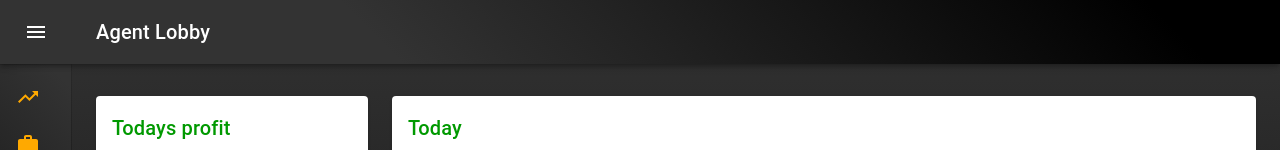
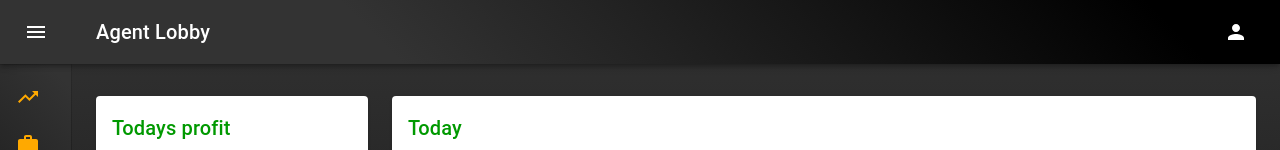
Before and after one commit to rebatepokerapp/agent-admin-v1, a React (Create React App) app: page /dashboard in a window 1280 px wide. Shown: the top 150 px of the page. Built offline with nearby package versions, Linux system fonts and the light colour scheme; no server answers.

Commit message:
agent icon menu

```diff
--- /dev/null
+++ b/src/components/AgentIcon.js
@@ -0,0 +1,70 @@
+import React from 'react';
+import { makeStyles } from '@material-ui/core/styles';
+import IconButton from '@material-ui/core/Button';
+import Menu from '@material-ui/core/Menu';
+import MenuItem from '@material-ui/core/MenuItem';
+import PersonIcon from '@material-ui/icons/Person';
+import LocalAtmIcon from '@material-ui/icons/LocalAtm';
+import MessageIcon from '@material-ui/icons/Message';
+import SettingsIcon from '@material-ui/icons/Settings';
+import ExitToAppIcon from '@material-ui/icons/ExitToApp';
+import Divider from '@material-ui/core/Divider';
+
+const useStyles = makeStyles((theme) => ({
+    topIcon: {
+      display: 'flex',
+      alignItems: 'center',
+      justifyContent: 'flex-end',
+      color: '#FFFFFF',
+      padding: '0 8px',
+      ...theme.mixins.toolbar,
+    },
+    menu: {
+        backgroundColor: '#333333',
+    },
+    menuIcon: {
+        textAlign: 'left',
+        color: '#666666',
+    },
+    menuText: {
+        color: '#333333',
+    },
+}));
+
+export default function AgentMenu() {
+  const classes = useStyles();
+  const [anchorEl, setAnchorEl] = React.useState(null);
+
+  const handleClick = (event) => {
+    setAnchorEl(event.currentTarget);
+  };
+
+  const handleClose = () => {
+    setAnchorEl(null);
+  };
+
+  return (
+    <div>
+      <IconButton className={classes.topIcon} aria-controls="simple-menu" aria-haspopup="true" onClick={handleClick}>
+          <PersonIcon />
+      </IconButton>
+      <Menu
+        id="simple-menu"
+        anchorEl={anchorEl}
+        keepMounted
+        open={Boolean(anchorEl)}
+        onClose={handleClose}
+      >
+        <MenuItem className={classes.menuText}>Agent: Canazo</MenuItem>
+        <MenuItem disabled>&nbsp;</MenuItem>
+        <Divider />
+        <MenuItem onClick={handleClose}><MessageIcon className={classes.menuIcon}/>&nbsp;&nbsp;&nbsp;<font className={classes.menuText}>Messages</font></MenuItem>
+        <MenuItem onClick={handleClose}><LocalAtmIcon className={classes.menuIcon}/>&nbsp;&nbsp;&nbsp;<font className={classes.menuText}>Payments</font></MenuItem>
+        <MenuItem onClick={handleClose}><SettingsIcon className={classes.menuIcon}/>&nbsp;&nbsp;&nbsp;<font className={classes.menuText}>Settings</font></MenuItem>
+        <MenuItem disabled>&nbsp;</MenuItem>
+        <Divider />
+        <MenuItem onClick={handleClose}><ExitToAppIcon className={classes.menuIcon}/>&nbsp;&nbsp;&nbsp;<font className={classes.menuText}>Logout</font></MenuItem>
+      </Menu>
+    </div>
+  );
+}
--- a/src/components/Dashboard.js
+++ b/src/components/Dashboard.js
@@ -14,8 +14,8 @@ import Badge from '@material-ui/core/Badge';
 import Container from '@material-ui/core/Container';
 import MenuIcon from '@material-ui/icons/Menu';
 import ChevronLeftIcon from '@material-ui/icons/ChevronLeft';
-import NotificationsIcon from '@material-ui/icons/Notifications';
 import { mainListItems, secondaryListItems } from './listItems';
+import AgentMenu from './AgentIcon';
 import Copyright from './Copyright';
 import MainDash from './MainDash';
 
@@ -26,6 +26,14 @@ const drawerWidth = 240;
 const useStyles = makeStyles((theme) => ({
   root: {
     display: 'flex',
+  },
+  topIcon: {
+    display: 'flex',
+    alignItems: 'center',
+    justifyContent: 'flex-end',
+    color: '#FFFFFF',
+    padding: '0 8px',
+    ...theme.mixins.toolbar,
   },
   toolbar: {
     paddingRight: 24, // keep right padding when drawer closed
@@ -132,6 +140,7 @@ export default function Dashboard() {
           <Typography component="h1" variant="h6" color="inherit" noWrap className={classes.title}>
             Agent Lobby
           </Typography>
+          <AgentMenu />
         </Toolbar>
       </AppBar>
       <Drawer
```
